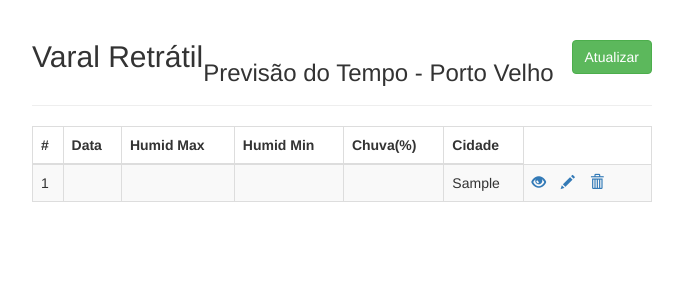
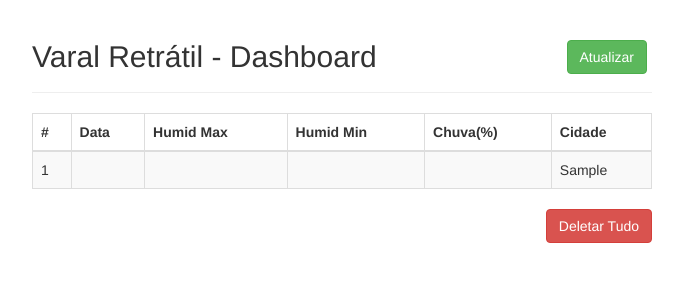
Before and after one commit to LeoEliel/varalRetratil, a PHP site: page / in a window 1280 px wide. Shown: the top 300 px of the page, without its empty margins (298-981 px from the left). Run offline with PHP 8.4, Linux system fonts and the light colour scheme; tables that the repository leaves empty or names only in its code hold one stand-in row (values such as "Sample post"); data that the repository does not hold is empty.

Commit message:
melhorando algumas coisas.

```diff
--- a/index.php
+++ b/index.php
@@ -20,11 +20,31 @@
         table tr td:last-child a {
             margin-right: 15px;
         }
+
+
+
+        #btn-atualizar {
+            margin-right: 5px;
+        }
+        #btn-deletar {
+            margin-left: 5px;
+        }
     </style>
     <script type="text/javascript">
         $(document).ready(function() {
             $('[data-toggle="tooltip"]').tooltip();
         });
+
+
+
+        function showAlert(){
+            var x = confirm("Todos os dados serão apagados.\nProsseguir?");
+            if (x == true) {
+
+            }else{
+
+            }
+        }
     </script>
 </head>
 
@@ -34,9 +54,8 @@
             <div class="row">
                 <div class="col-md-12">
                     <div class="page-header clearfix">
-                        <h2 class="pull-left">Varal Retrátil</h2>
-                        <h3 class="pull-left">Previsão do Tempo - Porto Velho</h3>
-                        <a href="update.php" class="btn btn-success pull-right">Atualizar</a>
+                        <h2 class="pull-left">Varal Retrátil - Dashboard</h2>
+                        <a href="update.php" id="btn-atualizar" class="btn btn-success pull-right">Atualizar</a>
                     </div>
                     <?php
                     // Include config file
@@ -66,11 +85,9 @@
                                 echo "<td>" . $row['humiMin'] . "</td>";
                                 echo "<td>" . $row['chuvaProbab'] . "</td>";
                                 echo "<td>" . $row['cidade'] . "</td>";
-                                echo "<td>";
-                                echo "<a href='read.php' title='Ver Registro' data-toggle='tooltip'><span class='glyphicon glyphicon-eye-open'></span></a>";
-                                echo "<a href='update.php' title='Atualizar Registro' data-toggle='tooltip'><span class='glyphicon glyphicon-pencil'></span></a>";
-                                echo "<a href='delete.php' title='Deletar Registro' data-toggle='tooltip'><span class='glyphicon glyphicon-trash'></span></a>";
-                                echo "</td>";
+                                // echo "<td>";
+                                // echo "<a href='read.php' title='Ver Registro' data-toggle='tooltip'><span class='glyphicon glyphicon-eye-open'></span></a>";
+                                // echo "</td>";
                                 echo "</tr>";
                             }
                             echo "</tbody>";
@@ -88,6 +105,7 @@
                     // Close connection
                     unset($pdo);
                     ?>
+                    <a href="delete.php" id="btn-deletar" class="btn btn-danger pull-right" onclick="showAlert()">Deletar Tudo</a>
                 </div>
             </div>
         </div>
```
